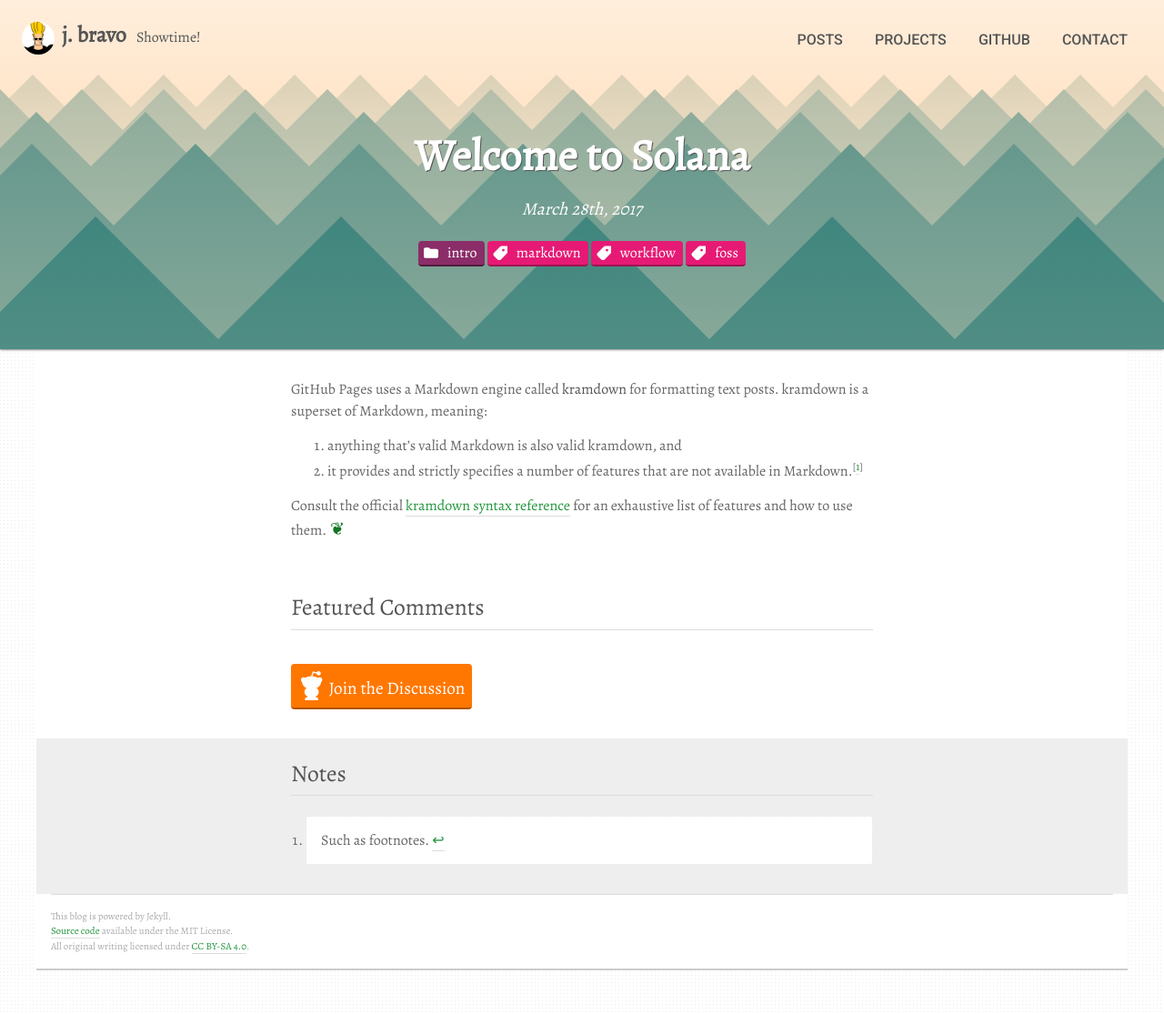
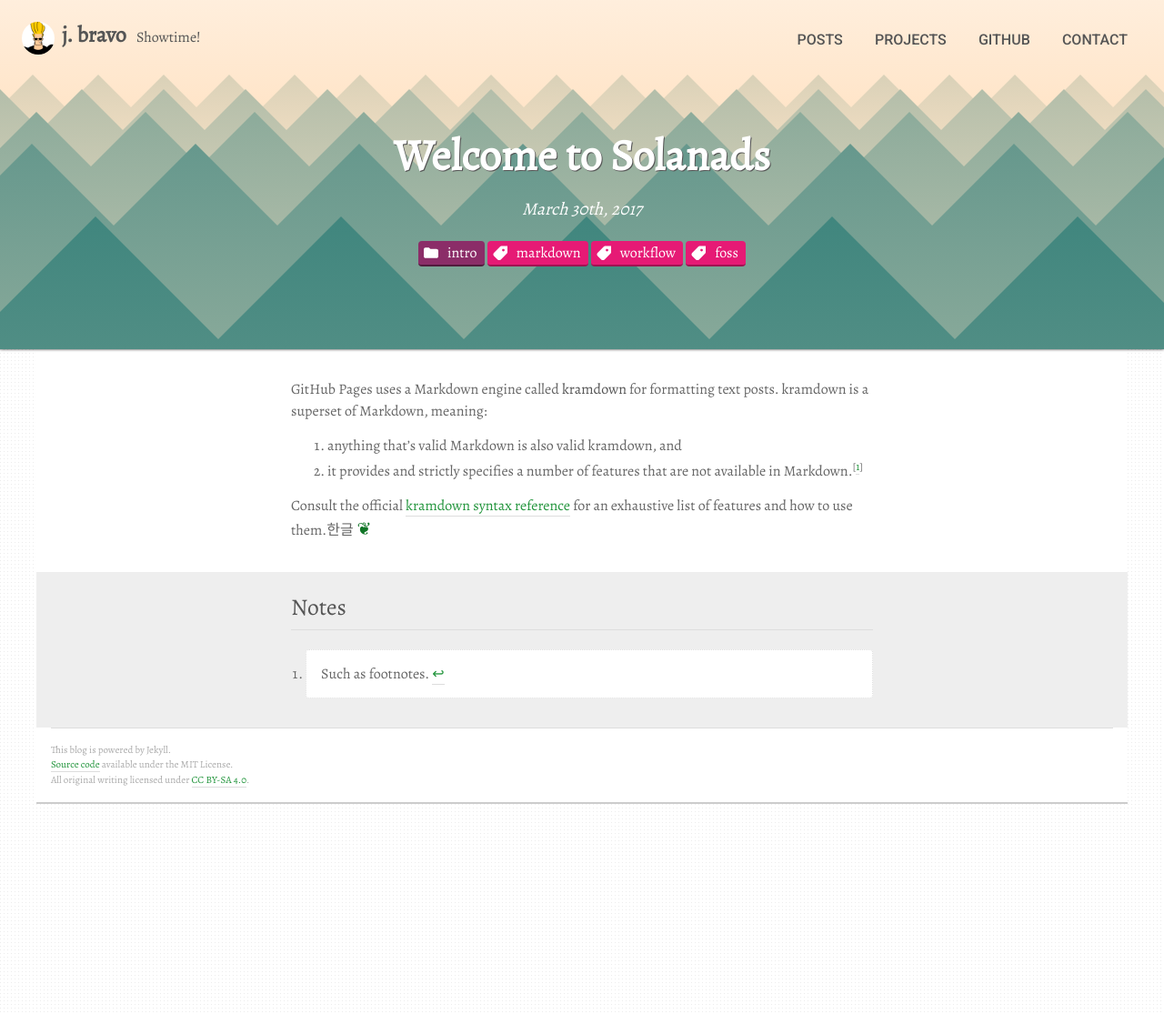
Before and after one commit to jjthis/jjthis.github.io, a Jekyll site: the page built from _posts/2017-03-30-welcome-to-solana.md, in a window 1280 px wide. Shown: the whole page at 91% size. Built offline with Jekyll 4.4.1, drawn with Linux system fonts in a browser that asks for light colours; a script that is not in the unit is left out.

Commit message:
'asdasdasd'

```diff
--- a/_posts/2017-03-28-welcome-to-solana.md
+++ b/_posts/2017-03-30-welcome-to-solana.md
@@ -1,11 +1,9 @@
 ---
-title: Welcome to Solana
+title: Welcome to Solanads
 teaser: These sample posts are provided as a template for creating your own content.
 category: intro
 tags: [markdown, workflow, foss]
-reddit_post: 'https://www.reddit.com/r/Jekyll/comments/6258ln/welcome_to_solana/'
-featured_comments:
-  - url: 'https://www.reddit.com/r/Jekyll/comments/6258ln/welcome_to_solana/dfkw5k2/'
+
 ---
 
 GitHub Pages uses a Markdown engine called <dfn>kramdown</dfn> for formatting text posts. kramdown is a superset of Markdown, meaning:
@@ -13,7 +11,7 @@ GitHub Pages uses a Markdown engine called <dfn>kramdown</dfn> for formatting te
 1. anything that’s valid Markdown is also valid kramdown, and
 2. it provides and strictly specifies a number of features that are not available in Markdown.[^1]
 
-Consult the official [kramdown syntax reference][kds] for an exhaustive list of features and how to use them.
+Consult the official [kramdown syntax reference][kds] for an exhaustive list of features and how to use them.한글
 
 ---
 
```
Also changed, not shown: _posts/2022-11-23-test.md (added, +44 -0 lines), README.md.
